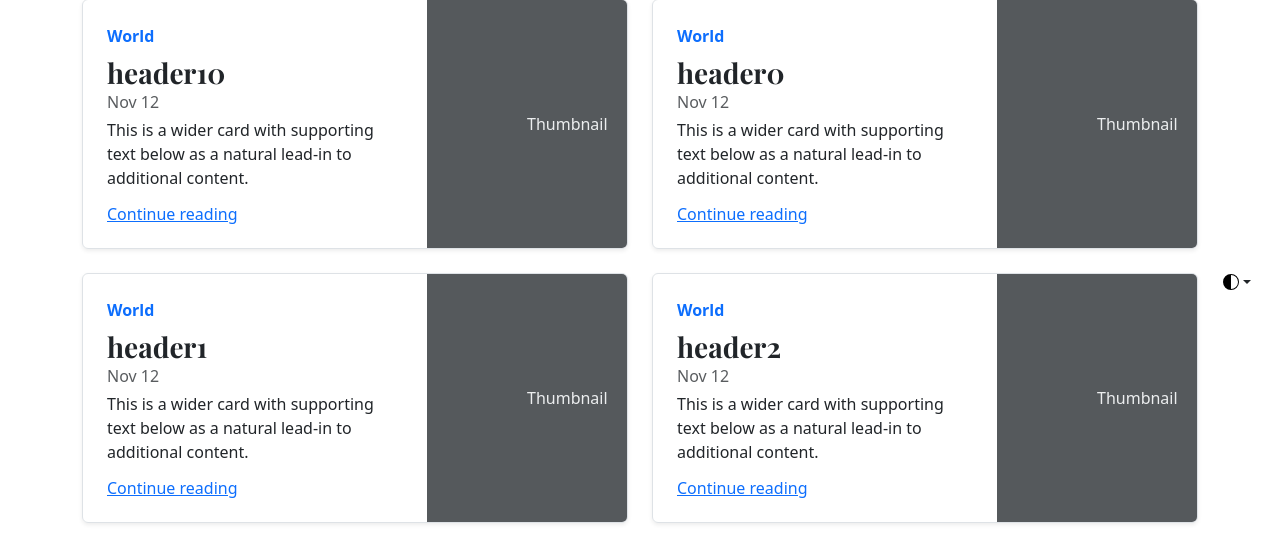
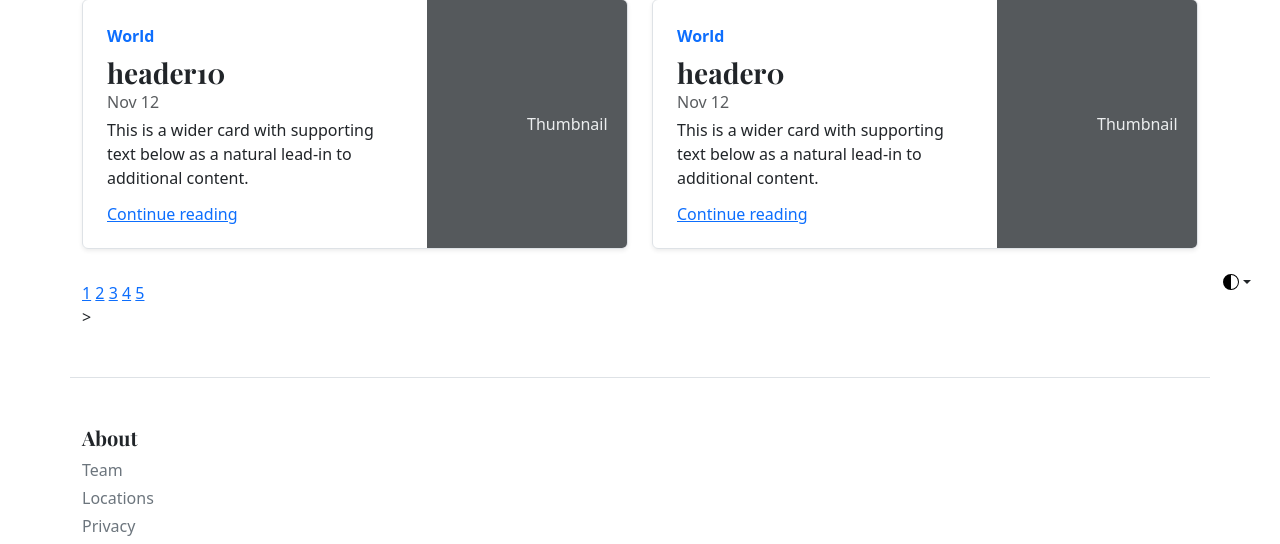
Before and after one commit to Alex-Slawen2001/test_work, a PHP site: page /main?page=1 in a window 1280 px wide. Shown: the part 481-1025 px from the top of the page. Run offline with PHP 8.4, Linux system fonts and the light colour scheme; data comes from the database, SQL or seed files in the repository; some libraries are stand-ins or nearby versions.

Commit message:
Добавил пагинацию

```diff
--- a/pages/main.php
+++ b/pages/main.php
@@ -81,7 +81,16 @@
 
   <div class="row mb-2">
     <?
-      $sql = 'SELECT * FROM `articles`';
+      if (isset($_GET['page'])) {
+        $page = $_GET['page'];
+      }else {
+        $page = 1;
+      }
+     $page = $_GET['page'];
+     $notesOnPage = 2;
+     $from = ($page - 1) * $notesOnPage;
+      $sql = "SELECT * FROM `articles` LIMIT $from,$notesOnPage";
+
       $art = get_list_sql($sql);
       foreach ($art as $item) { ?>
         <div class="col-md-6">
@@ -103,7 +112,13 @@
         </div>
       <?php } ?>
   </div>
-
+  <div>
+    <a href="?page=1">1</a>
+    <a href="?page=2">2</a>
+    <a href="?page=3">3</a>
+    <a href="?page=4">4</a>
+    <a href="?page=5">5</a>
+  </div>>
 </main>
 <? require_once 'blocks/footer.php'; ?>
 </body>
```
